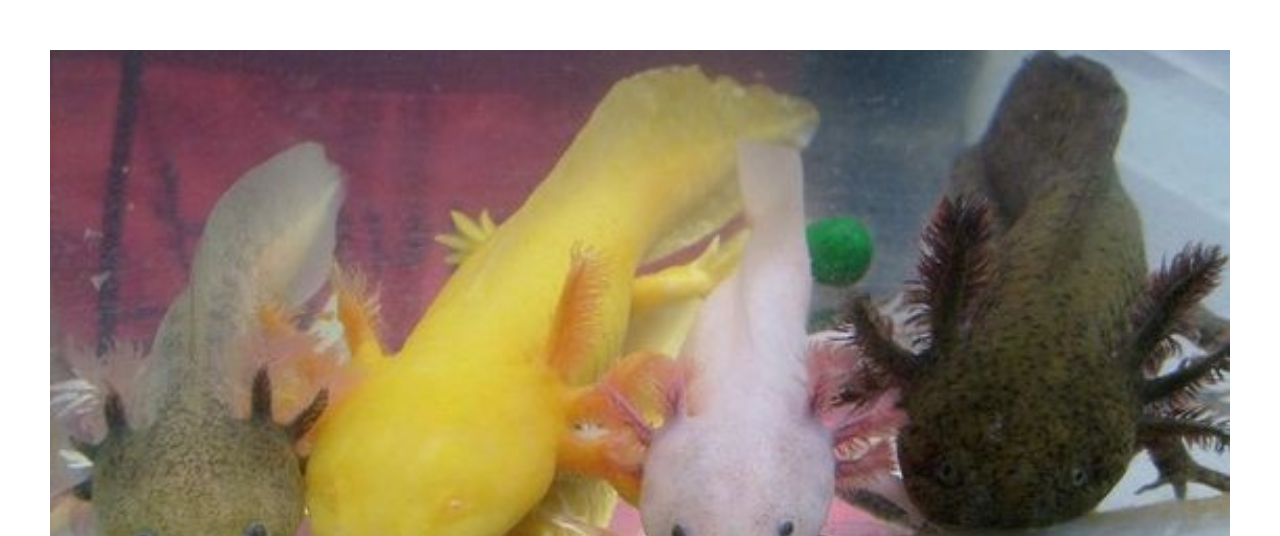
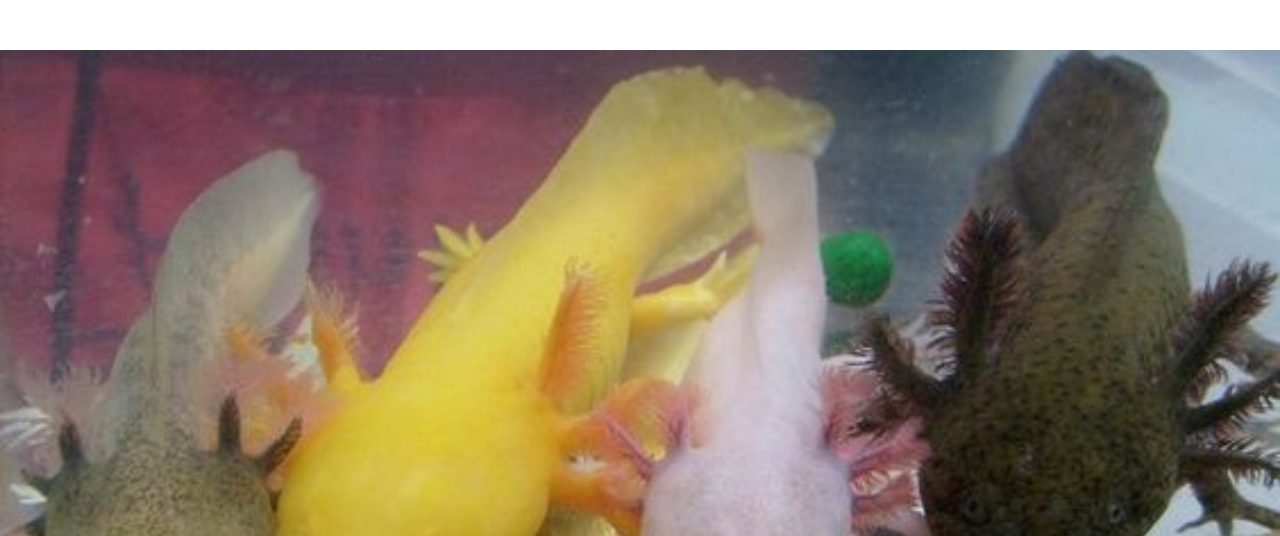
Before and after one commit to lake4096/axolotal, a plain HTML site: page index.html in a window 1280 px wide. Shown: the top 536 px of the page. Drawn offline with nearby package versions, Linux system fonts and the light colour scheme.

Commit message:
added 0 line 9

```diff
--- a/index.html
+++ b/index.html
@@ -6,7 +6,7 @@
 <link rel="stylesheet" href="https://www.w3schools.com/w3css/4/w3.css">
 <body>
 
-<div class="w3-display-container" style="margin:50px">
+<div class="w3-display-container" style="margin:50px 0">
   <img src="/Axo1.jpg" style="width:100%">
   <div class="w3-display-bottomleft w3-container w3-amber w3-hover-orange w3-hide-small"
    style="bottom:10%;opacity:0.7;width:70%">
```
